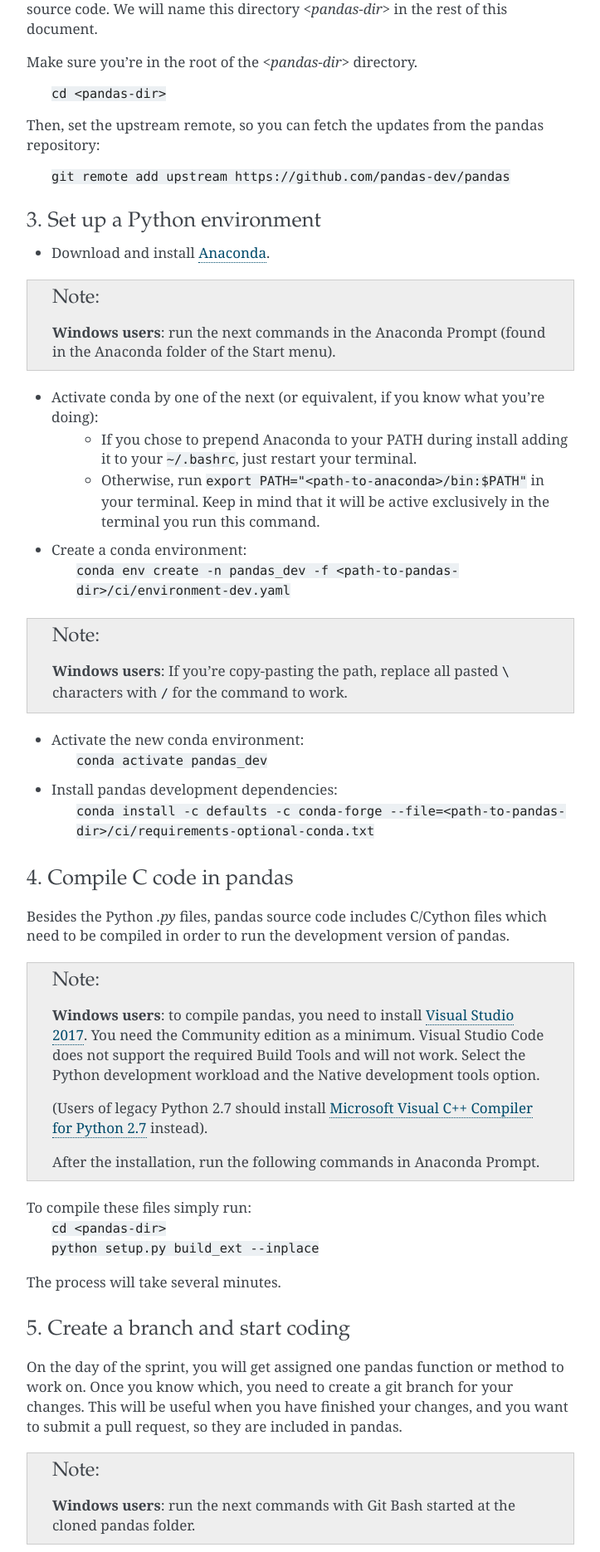
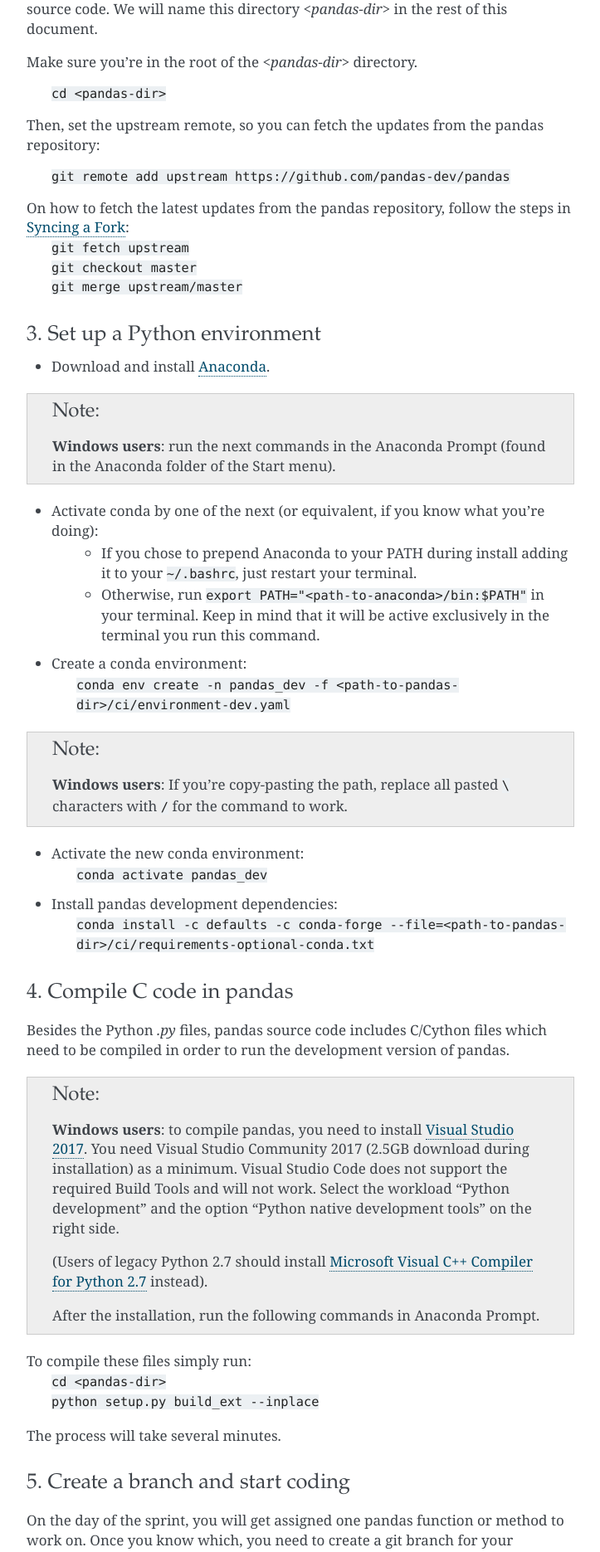
Before and after one commit to python-sprints/python-sprints.github.io, a Jekyll site: the page pandas/guide/pandas_setup.html, which Jekyll copies as it is, in a window 1280 px wide. Shown: the part 1292-3163 px from the top of the page at 83% size, without its empty margins (388-1111 px from the left). Built offline with Jekyll 4.4.1, drawn with Linux system fonts in a browser that asks for light colours.

Commit message:
Updating the pandas website with more information and a donation box, adding link to the event page from the doc home

```diff
--- a/pandas/guide/pandas_setup.html
+++ b/pandas/guide/pandas_setup.html
@@ -105,6 +105,15 @@ repository:</p>
 <div class="line"><code class="docutils literal"><span class="pre">git</span> <span class="pre">remote</span> <span class="pre">add</span> <span class="pre">upstream</span> <span class="pre">https://github.com/pandas-dev/pandas</span></code></div>
 </div>
 </div></blockquote>
+<dl class="docutils">
+<dt>On how to fetch the latest updates from the pandas repository, follow the steps in <a class="reference external" href="https://help.github.com/articles/syncing-a-fork/">Syncing a Fork</a>:</dt>
+<dd><div class="first last line-block">
+<div class="line"><code class="docutils literal"><span class="pre">git</span> <span class="pre">fetch</span> <span class="pre">upstream</span></code></div>
+<div class="line"><code class="docutils literal"><span class="pre">git</span> <span class="pre">checkout</span> <span class="pre">master</span></code></div>
+<div class="line"><code class="docutils literal"><span class="pre">git</span> <span class="pre">merge</span> <span class="pre">upstream/master</span></code></div>
+</div>
+</dd>
+</dl>
 </div>
 <div class="section" id="set-up-a-python-environment">
 <h3>3. Set up a Python environment<a class="headerlink" href="#set-up-a-python-environment" title="Permalink to this headline">¶</a></h3>
@@ -155,8 +164,8 @@ folder of the Start menu).</p>
 which need to be compiled in order to run the development version of pandas.</p>
 <div class="admonition note">
 <p class="first admonition-title">Note</p>
-<p><strong>Windows users</strong>: to compile pandas, you need to install <a class="reference external" href="https://www.visualstudio.com/">Visual Studio 2017</a>. You need the Community edition as a minimum. Visual Studio Code does not support the required Build Tools and will not work.
-Select the Python development workload and the Native development tools option.</p>
+<p><strong>Windows users</strong>: to compile pandas, you need to install <a class="reference external" href="https://www.visualstudio.com/">Visual Studio 2017</a>. You need Visual Studio Community 2017 (2.5GB download during installation) as a minimum. Visual Studio Code does not support the required Build Tools and will not work.
+Select the workload “Python development” and the option “Python native development tools” on the right side.</p>
 <p>(Users of legacy Python 2.7 should install <a class="reference external" href="https://www.microsoft.com/download/details.aspx?id=44266">Microsoft Visual C++ Compiler for Python 2.7</a> instead).</p>
 <p class="last">After the installation, run the following commands in Anaconda Prompt.</p>
 </div>
```
Also changed, not shown: pandas/assets/css/main.css (+13 -1 lines), pandas/guide/_sources/contents.rst.txt (+4 -3 lines), pandas/guide/_sources/pandas_setup.rst.txt (+8 -2 lines), pandas/guide/contents.html (+4 -3 lines), pandas/guide/source/contents.rst (+4 -3 lines), pandas/index.html (+32 -11 lines), pandas/guide/searchindex.js.
